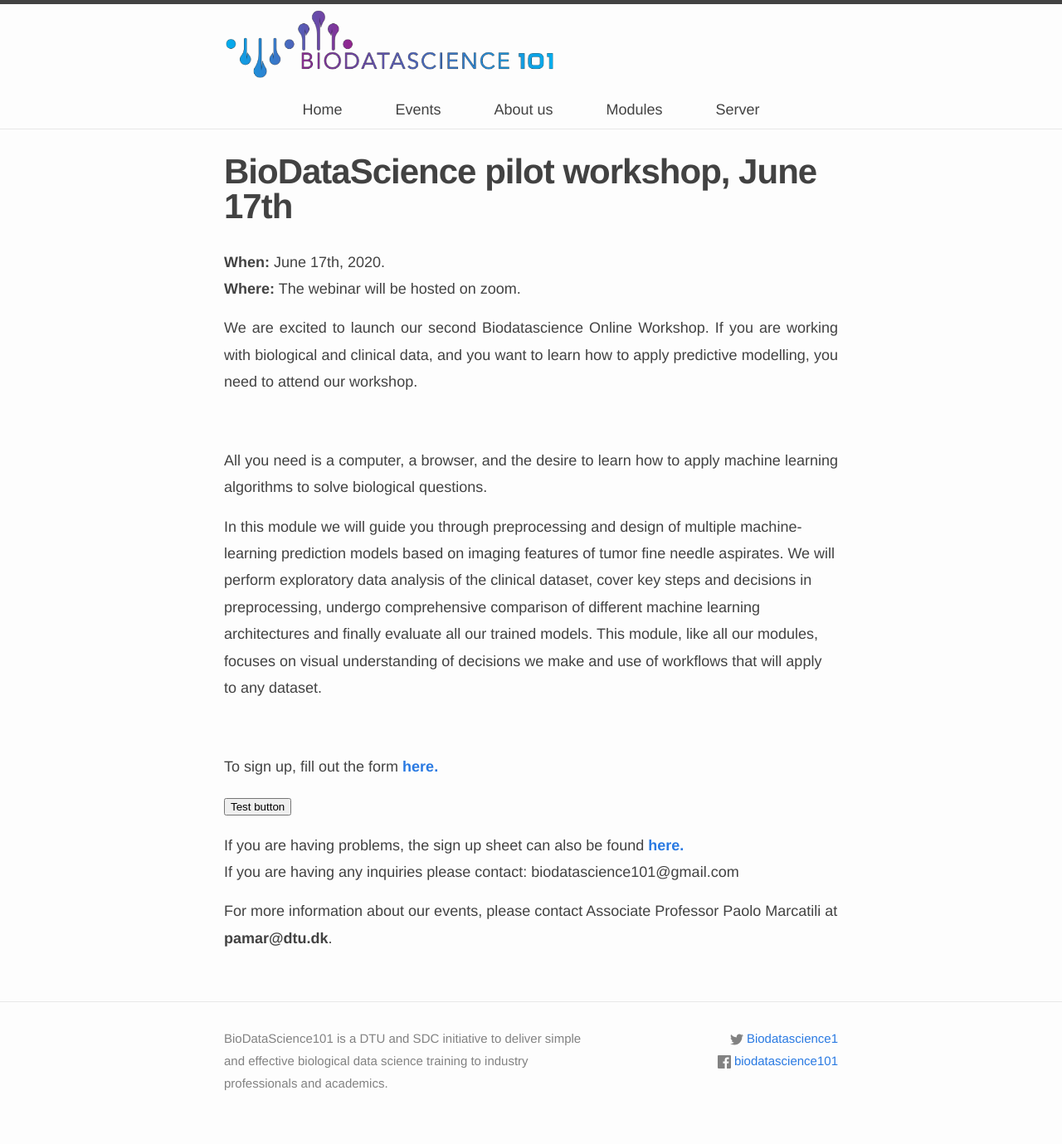
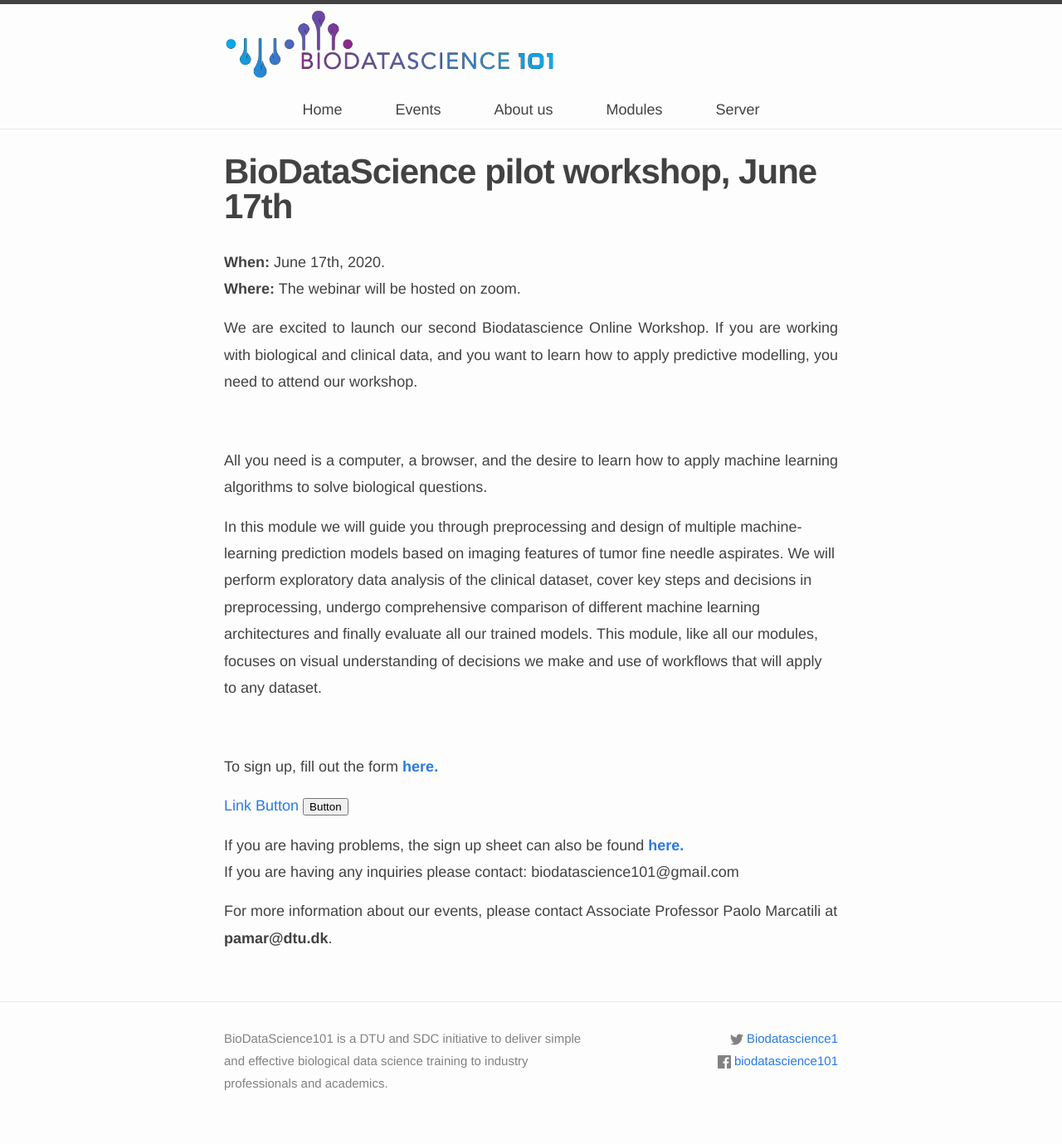
Before and after one commit to biodatascience101/BioDataScience101.github.io, a Jekyll site: the page built from _pages/webinar2/index.md, in a window 1280 px wide. Shown: the whole page at 83% size. Built offline with Jekyll 4.4.1, drawn with Linux system fonts in a browser that asks for light colours; nearby versions of some CDN libraries.

Commit message:
Update index.md

```diff
--- a/_pages/webinar2/index.md
+++ b/_pages/webinar2/index.md
@@ -24,8 +24,8 @@ In this module we will guide you through preprocessing and design of multiple ma
 To sign up, fill out the form <b> <a href="https://biodatascience101.github.io/events/signup/">here. </a></b>
 
 
-<button type="button" class="btn btn-primary">Test button</button>
-
+<a href="https://biodatascience101.github.io/events/signup/" class="btn btn-info" role="button">Link Button</a>
+<button type="button" class="btn btn-info">Button</button>
 
 If you are having problems, the sign up sheet can also be found <b> <a href="https://forms.gle/zNsQGDRHEZT32AP56">here. </a></b>
 <br>
```
